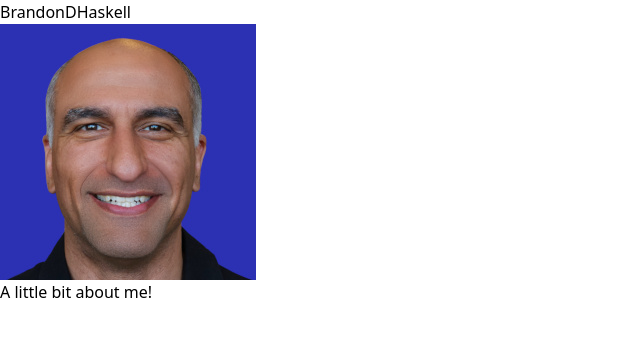
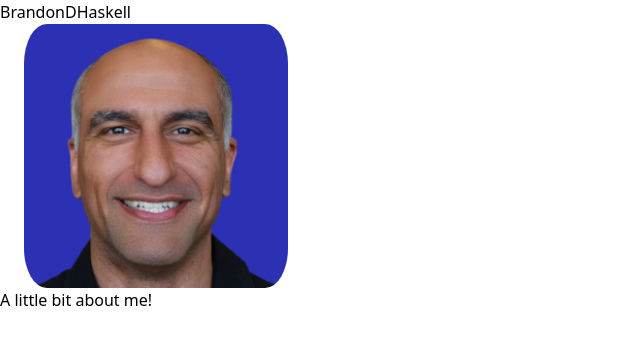
Before and after one commit to BrandonDHaskell/BrandonDHaskell-React-Site, a React app: page / in a window 1280 px wide. Shown: the top 344 px of the page, without its empty margins (0-640 px from the left). Built offline with nearby package versions, Linux system fonts and the light colour scheme.

Commit message:
update webpack config for css

```diff
--- a/src/components/Profile.tsx
+++ b/src/components/Profile.tsx
@@ -8,7 +8,13 @@ interface ProfileProps {
 const Profile: React.FC<ProfileProps> = ({ imageSrc, blurb }) => {
     return (
         <div>
-            <img src={imageSrc} alt="Profile" />
+            <img
+                id="profile-pic"
+                src={imageSrc}
+                alt="Profile"
+                className="px-6"
+                style={{ maxWidth: "100%", height: "auto", objectFit: "contain" }}
+            />
             <p>{blurb}</p>
         </div>
     )
--- a/src/index.css
+++ b/src/index.css
@@ -1,3 +1,9 @@
 @import "tailwindcss/base";
 @import "tailwindcss/components";
 @import "tailwindcss/utilities";
+
+#profile-pic {
+    border-radius: 15%;
+    width: 312px;
+    height: 312px;
+}
--- a/webpack.config.js
+++ b/webpack.config.js
@@ -7,7 +7,9 @@ module.exports = {
         new HTMLWebpackPlugin({
             template: "./src/index.html"
         }),
-        new MiniCssExtractPlugin()
+        new MiniCssExtractPlugin({
+            filename: "style.css"
+        })
     ],
     module: {
         rules: [
```
